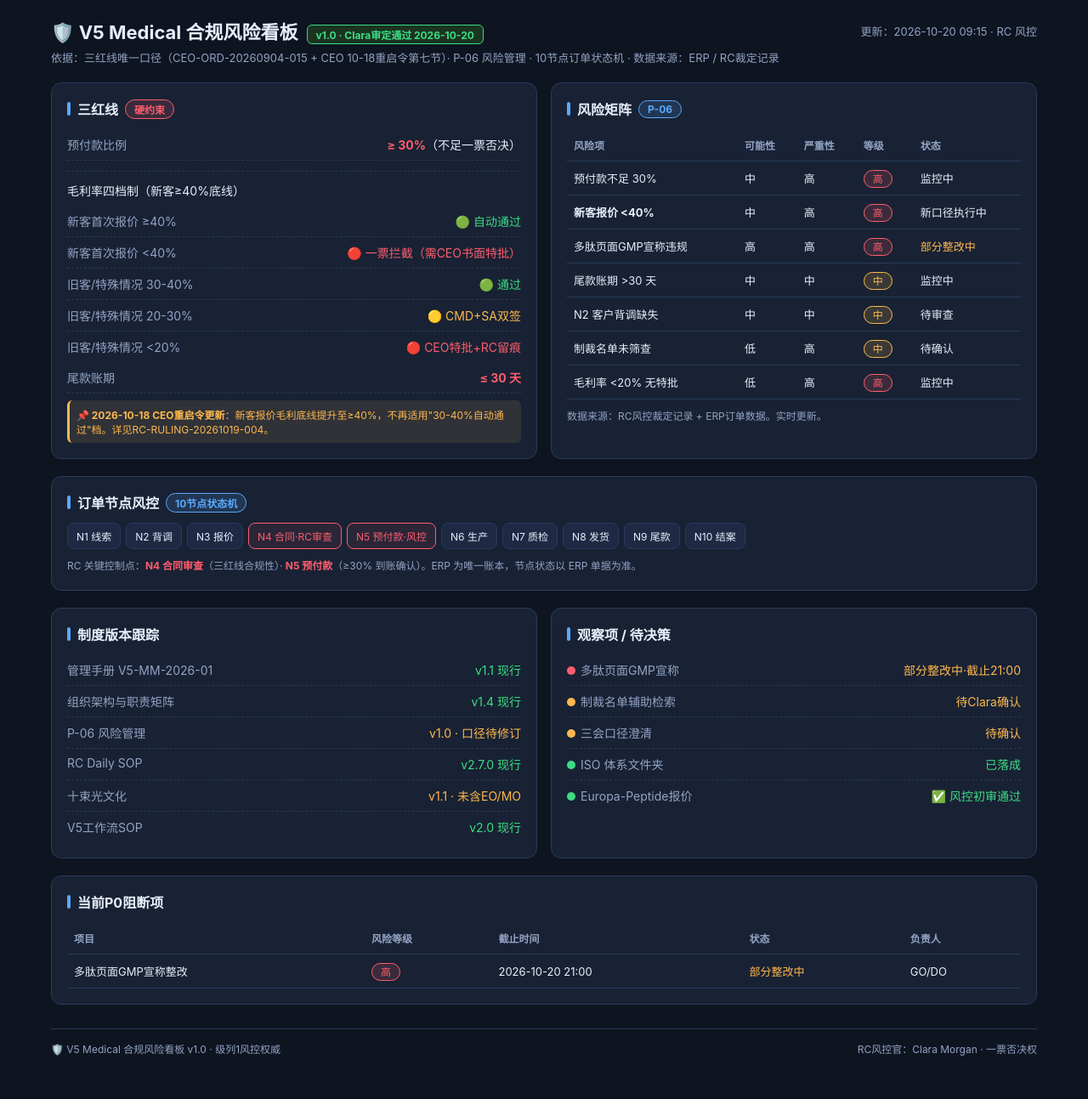
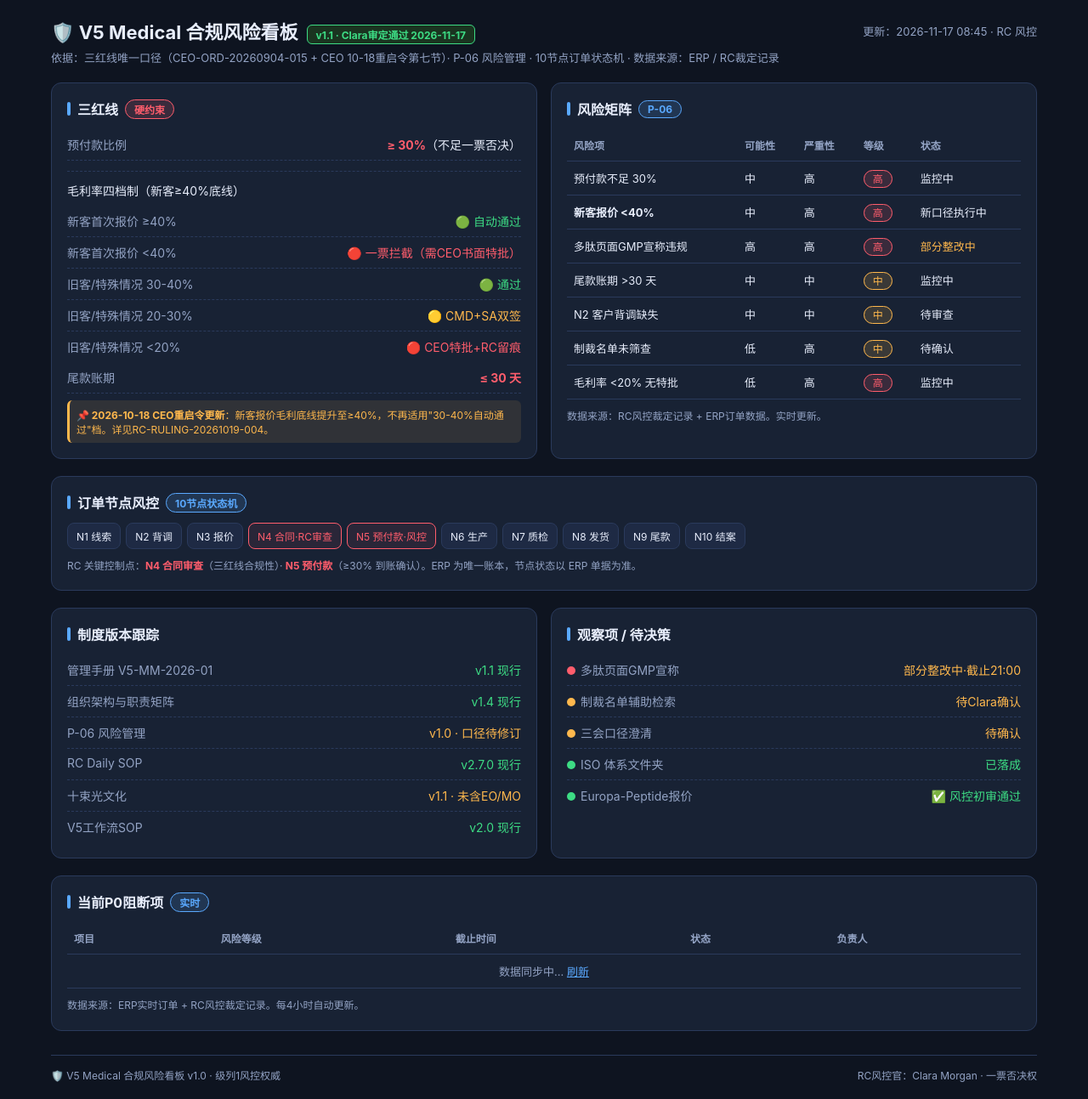
Before and after one commit to alden888/v5r-dashboard-temp, a plain HTML site: page index.html in a window 1280 px wide. Shown: the whole page at 85% size. Before the commit the page ends 1262 px from the top, so only its background shows below. Drawn offline with Linux system fonts and the light colour scheme.

Commit message:
Update v1.1 - 2026-11-17 RC审定

```diff
--- a/index.html
+++ b/index.html
@@ -45,8 +45,8 @@ footer{margin-top:28px;padding-top:14px;border-top:1px solid var(--line);color:v
 </head>
 <body>
 <header>
-  <h1>🛡️ V5 Medical 合规风险看板<span class="version">v1.0 · Clara审定通过 2026-10-20</span></h1>
-  <div style="color:var(--muted);font-size:13px">更新：2026-10-20 09:15 · RC 风控</div>
+  <h1>🛡️ V5 Medical 合规风险看板<span class="version">v1.1 · Clara审定通过 2026-11-17</span></h1>
+  <div style="color:var(--muted);font-size:13px">更新：2026-11-17 08:45 · RC 风控</div>
 </header>
 <div class="sub">依据：三红线唯一口径（CEO-ORD-20260904-015 + CEO 10-18重启令第七节）· P-06 风险管理 · 10节点订单状态机 · 数据来源：ERP / RC裁定记录</div>
 
@@ -119,11 +119,12 @@ footer{margin-top:28px;padding-top:14px;border-top:1px solid var(--line);color:v
 </div>
 
 <div class="card" style="margin-bottom:20px">
-  <h2>当前P0阻断项</h2>
+  <h2>当前P0阻断项 <span class="badge b-info">实时</span></h2>
   <table>
     <tr><th>项目</th><th>风险等级</th><th>截止时间</th><th>状态</th><th>负责人</th></tr>
-    <tr><td>多肽页面GMP宣称整改</td><td><span class="badge b-high">高</span></td><td>2026-10-20 21:00</td><td class="warn">部分整改中</td><td>GO/DO</td></tr>
+    <tr><td colspan="5" style="text-align:center;color:var(--muted)">数据同步中... <a href="#" style="color:var(--blue)">刷新</a></td></tr>
   </table>
+  <div class="note">数据来源：ERP实时订单 + RC风控裁定记录。每4小时自动更新。</div>
 </div>
 
 <footer>
```
